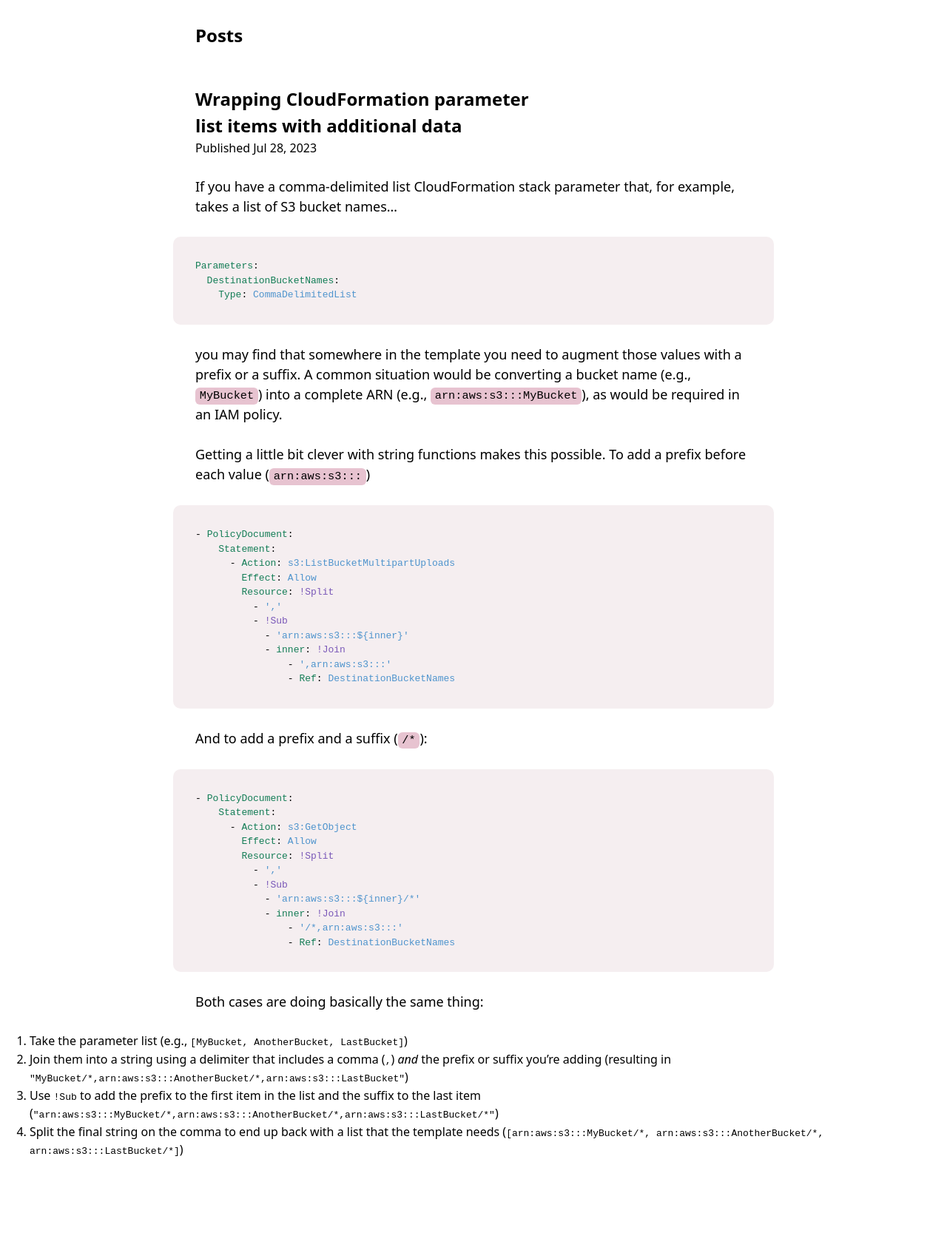
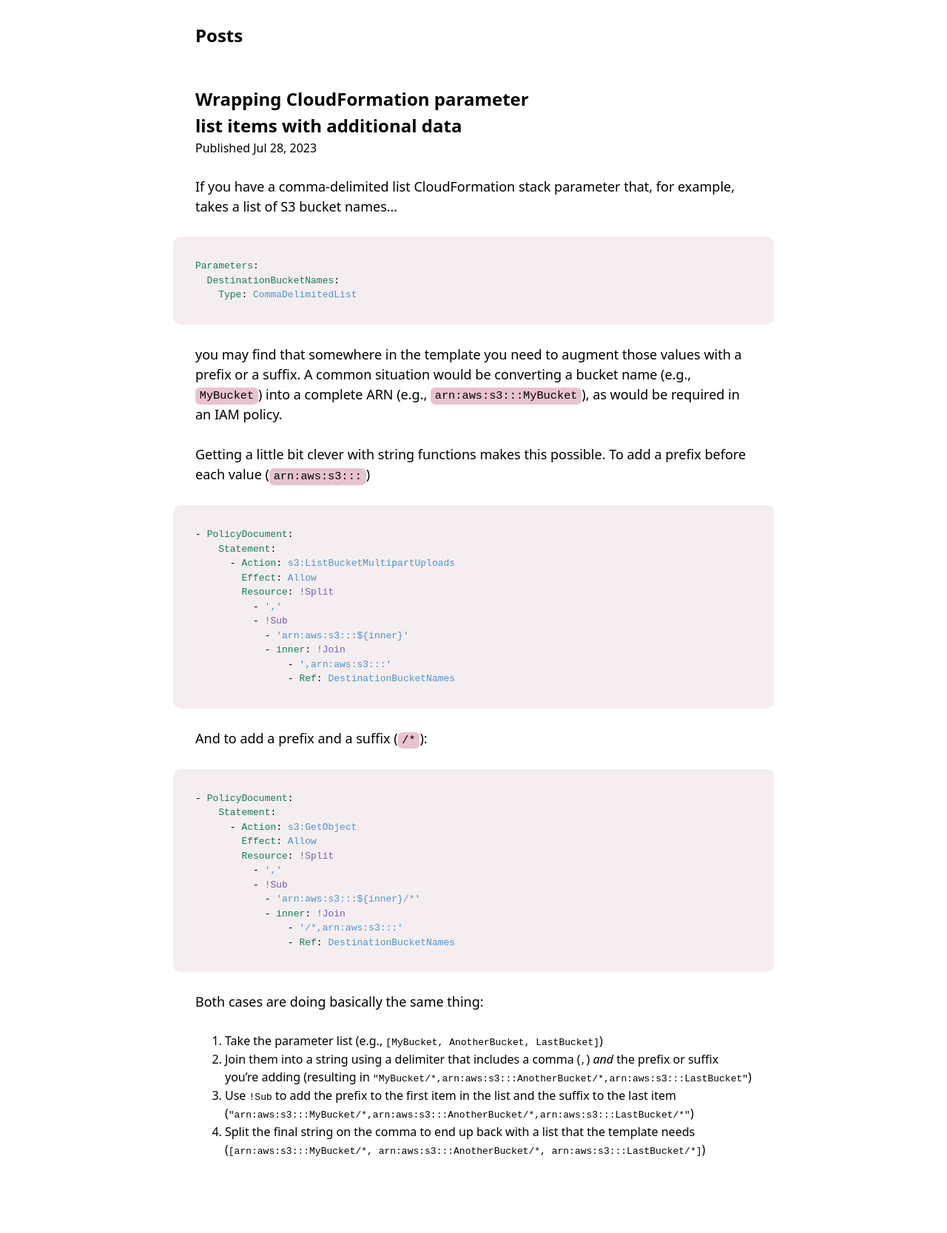
Before and after one commit to farski/awholenother.com, a Jekyll site: the page built from _posts/2023-07-28-wrapping-cloudformation-parameter-list-items-with-additional-data.md, in a window 1280 px wide. Shown: the whole page at 74% size. Built offline with Jekyll 4.4.1, drawn with Linux system fonts in a browser that asks for light colours.

Commit message:
Update main.css

```diff
--- a/css/main.css
+++ b/css/main.css
@@ -130,6 +130,7 @@ article {
 	div[itemprop="articleBody"] > h3,
 	div[itemprop="articleBody"] > h4,
 	div[itemprop="articleBody"] > ul,
+	div[itemprop="articleBody"] > ol,
 	div[itemprop="articleBody"] > hr {
 		&:not(.full-bleed) {
 			max-width: 752px;
```
